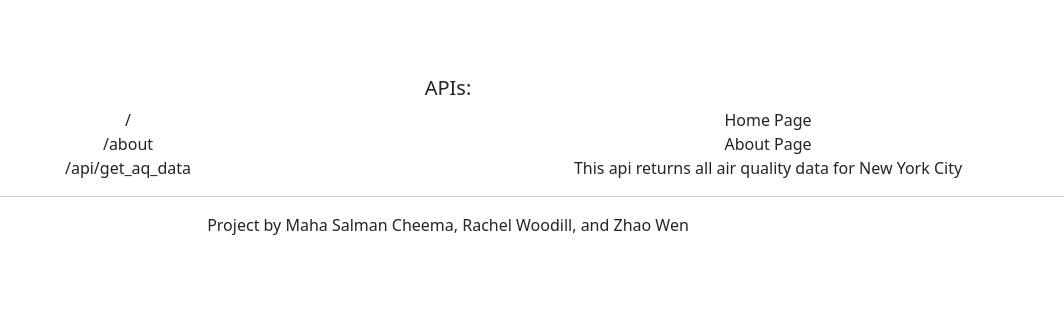
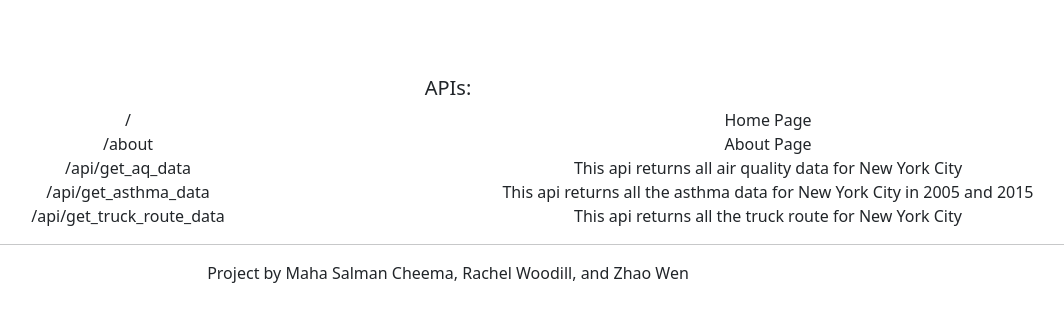
Before and after one commit to rwoodill/air-quality-NYC, a Flask app: page /apidoc in a window 1280 px wide. Shown: the part 206-528 px from the top of the page, without its empty margins (192-1256 px from the left). Run offline with Flask 3, Linux system fonts and the light colour scheme.

Commit message:
added some asthma data

```diff
--- a/app.py
+++ b/app.py
@@ -92,7 +92,7 @@ def get_all_truck_data():
 # asthma
 # ---------------------------------------------------------
 @app.route('/api/get_asthma_data', methods=['GET'])
-def get_all_asthma_data():
+def get_asthma_data():
     data = []
     collection = db["nyc_asthma_data"]
     query = {"$or": [{"time": 2005}, {"time":2015}]}
--- a/static/js/logic.js
+++ b/static/js/logic.js
@@ -25,6 +25,9 @@ const truckRoutesURL =
 
 //testing
 const mongoAQDataURL = "/api/get_aq_data" ;
+
+//testing
+const nycAsthmaDataURL = "/api/get_asthma_data";
 
 // not currently using
 const aqURL = "https://data.cityofnewyork.us/resource/c3uy-2p5r.geojson";
@@ -231,7 +234,7 @@ function initializeMap() {
 
     // Testing truck routes data
     d3.json("static/data/truck_routes/NewYorkCityTruckRoutes_20231205.geojson").then((data) => {
-      console.log(data);
+      //console.log(data);
       let truckRouteMap = L.geoJson(data, {
         style: function (feature) {
           return {
@@ -250,6 +253,7 @@ function initializeMap() {
       overlayMaps = Object.assign({ "Truck Routes": truckRouteMap });
       myLayerControl.addOverlay(truckRouteMap, "Truck Routes");
     });
+
   } //end of function addDataToMap
 
   //-------------------------------------------------------------------------------------------------
@@ -286,7 +290,7 @@ function initializeMap() {
     });
   } //end of function addMongoData
   addDataToMap();
-  addMongoData();
+  //addMongoData();
 }
 
 //-------------------------------------------------------------------------------------------------
--- a/templates/API_DOC.html
+++ b/templates/API_DOC.html
@@ -68,6 +68,14 @@
           <div class="column">/api/get_aq_data</div>
           <div class="column">This api returns all air quality data for New York City</div>
         </div>
+        <div class="row">
+          <div class="column">/api/get_asthma_data</div>
+          <div class="column">This api returns all the asthma data for New York City in 2005 and 2015</div>
+        </div>
+        <div class="row">
+          <div class="column">/api/get_truck_route_data</div>
+          <div class="column">This api returns all the truck route for New York City</div>
+        </div>
         <hr>
         <p>Project by Maha Salman Cheema, Rachel Woodill, and Zhao Wen</p>
       </div>
@@ -83,7 +91,6 @@
 
 
     <script src="static/js/config.js"></script>
-    <!--<script type="module" src="static/js/connection.js"></script>-->
     <script src="static/js/logic.js"></script>
   </body>
 </html>
--- a/templates/index.html
+++ b/templates/index.html
@@ -95,6 +95,6 @@
     <!-- custom js -->
     <script src="static/js/config.js"></script>
     <script src="static/js/logic.js"></script>
-    <script src="static/js/logic_chart.js"></script>
+    <!-- <script src="static/js/logic_chart.js"></script> -->
   </body>
 </html>
```
Also changed, not shown: 1 other file.
